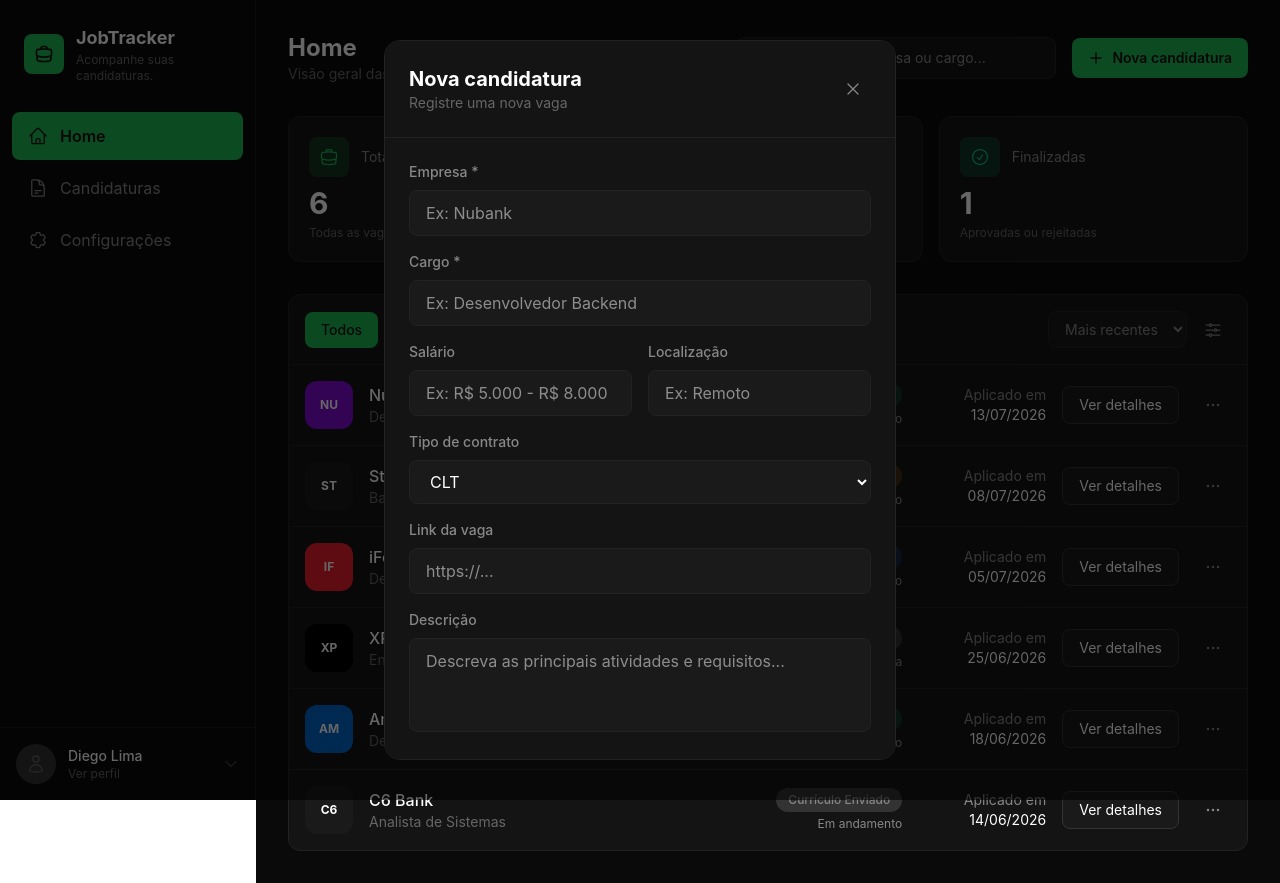
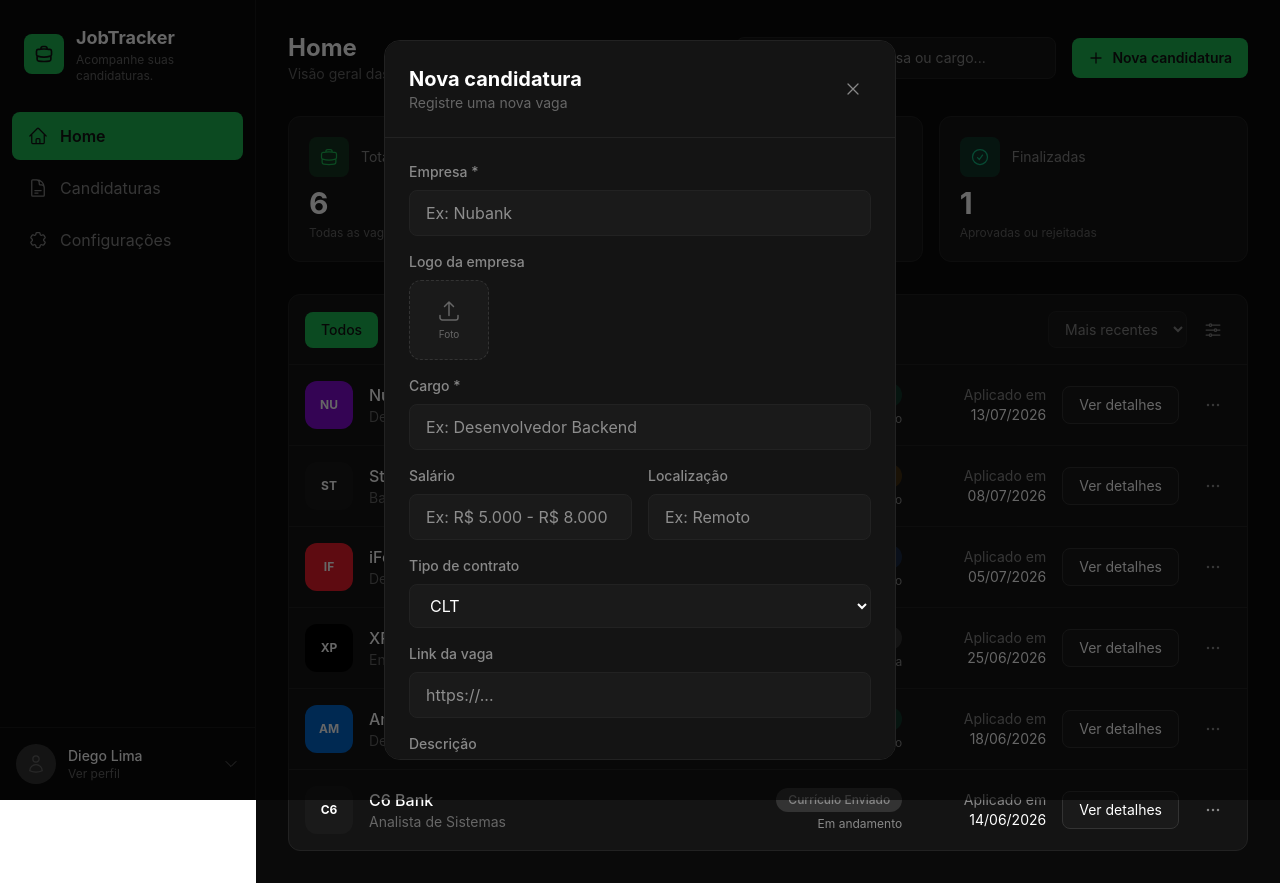
Before and after one commit to diegogrlima/DevApply-frontend, a React (Vite) app: page / in a window 1280 px wide. Both pictures are taken after a click on the button "Nova candidatura". Built offline with nearby package versions, Linux system fonts and the light colour scheme.

Commit message:
feat: add logo upload field to new application modal

```diff
--- a/src/components/NewApplicationModal.tsx
+++ b/src/components/NewApplicationModal.tsx
@@ -13,12 +13,22 @@ export default function NewApplicationModal({ isOpen, onClose }: NewApplicationM
   const [type, setType] = useState('CLT')
   const [description, setDescription] = useState('')
   const [link, setLink] = useState('')
+  const [logo, setLogo] = useState<string | null>(null)
+
+  const handleLogoChange = (e: React.ChangeEvent<HTMLInputElement>) => {
+    const file = e.target.files?.[0]
+    if (file) {
+      const reader = new FileReader()
+      reader.onloadend = () => setLogo(reader.result as string)
+      reader.readAsDataURL(file)
+    }
+  }
 
   if (!isOpen) return null
 
   const handleSubmit = (e: React.FormEvent) => {
     e.preventDefault()
-    console.log({ company, role, salary, location, type, description, link })
+    console.log({ company, role, salary, location, type, description, link, logo })
     onClose()
   }
 
@@ -54,6 +64,45 @@ export default function NewApplicationModal({ isOpen, onClose }: NewApplicationM
               className="w-full px-4 py-2.5 bg-[#1a1a1a] border border-[#222] text-white rounded-lg focus:outline-none focus:border-[#1DB954]"
               placeholder="Ex: Nubank"
             />
+          </div>
+
+          <div>
+            <label className="block text-sm font-medium text-[#888] mb-2">
+              Logo da empresa
+            </label>
+            <div className="flex items-center gap-4">
+              <label
+                htmlFor="logo-upload"
+                className="flex flex-col items-center justify-center w-20 h-20 bg-[#1a1a1a] border border-dashed border-[#333] rounded-xl cursor-pointer hover:border-[#1DB954] transition-colors"
+              >
+                {logo ? (
+                  <img src={logo} alt="Logo" className="w-full h-full object-cover rounded-xl" />
+                ) : (
+                  <>
+                    <svg xmlns="http://www.w3.org/2000/svg" fill="none" viewBox="0 0 24 24" strokeWidth={1.5} stroke="#666" className="w-6 h-6">
+                      <path strokeLinecap="round" strokeLinejoin="round" d="M3 16.5v2.25A2.25 2.25 0 0 0 5.25 21h13.5A2.25 2.25 0 0 0 21 18.75V16.5m-13.5-9L12 3m0 0 4.5 4.5M12 3v13.5" />
+                    </svg>
+                    <span className="text-[#666] text-[10px] mt-1">Foto</span>
+                  </>
+                )}
+                <input
+                  id="logo-upload"
+                  type="file"
+                  accept="image/*"
+                  onChange={handleLogoChange}
+                  className="hidden"
+                />
+              </label>
+              {logo && (
+                <button
+                  type="button"
+                  onClick={() => setLogo(null)}
+                  className="text-red-400 text-sm hover:underline"
+                >
+                  Remover
+                </button>
+              )}
+            </div>
           </div>
 
           <div>
```
